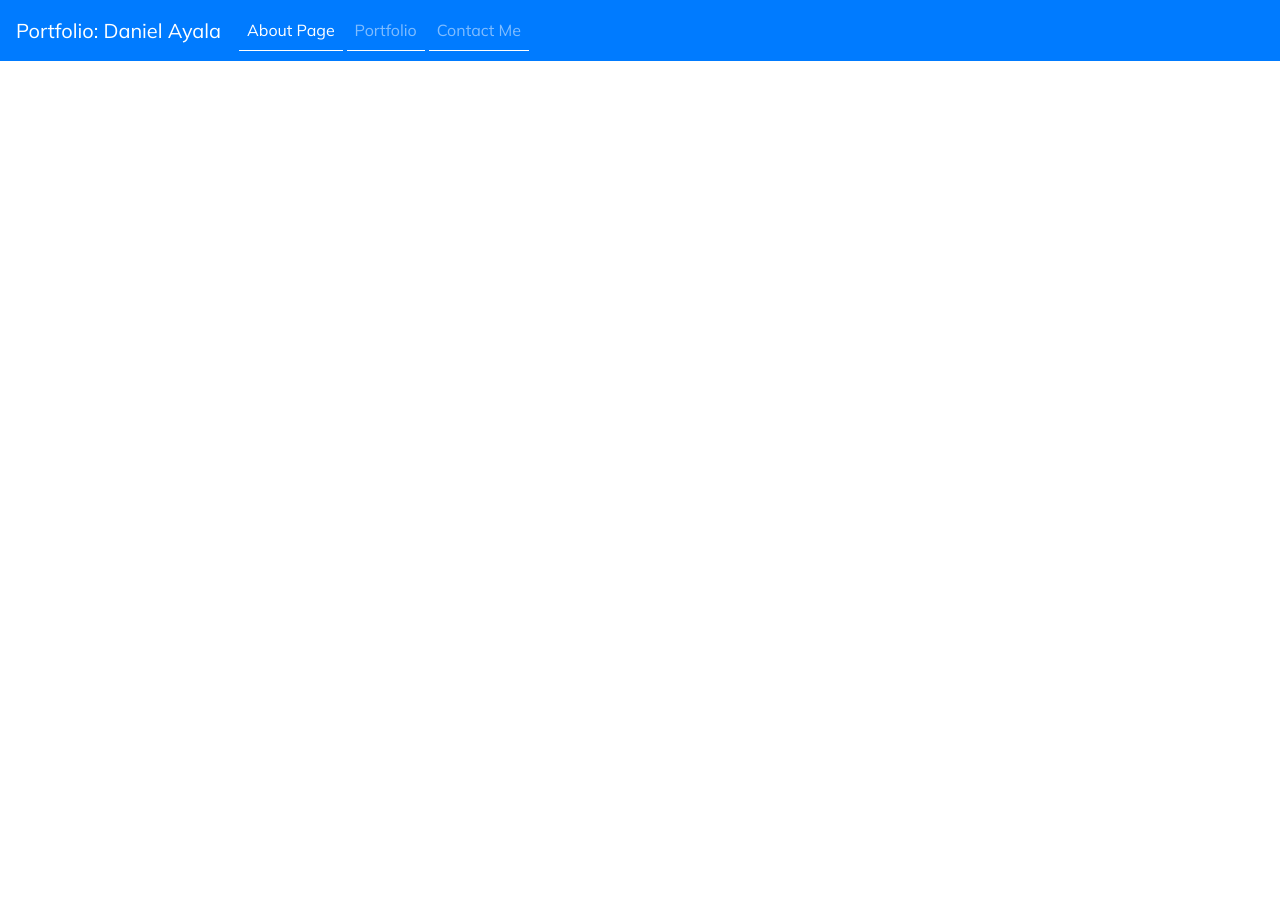
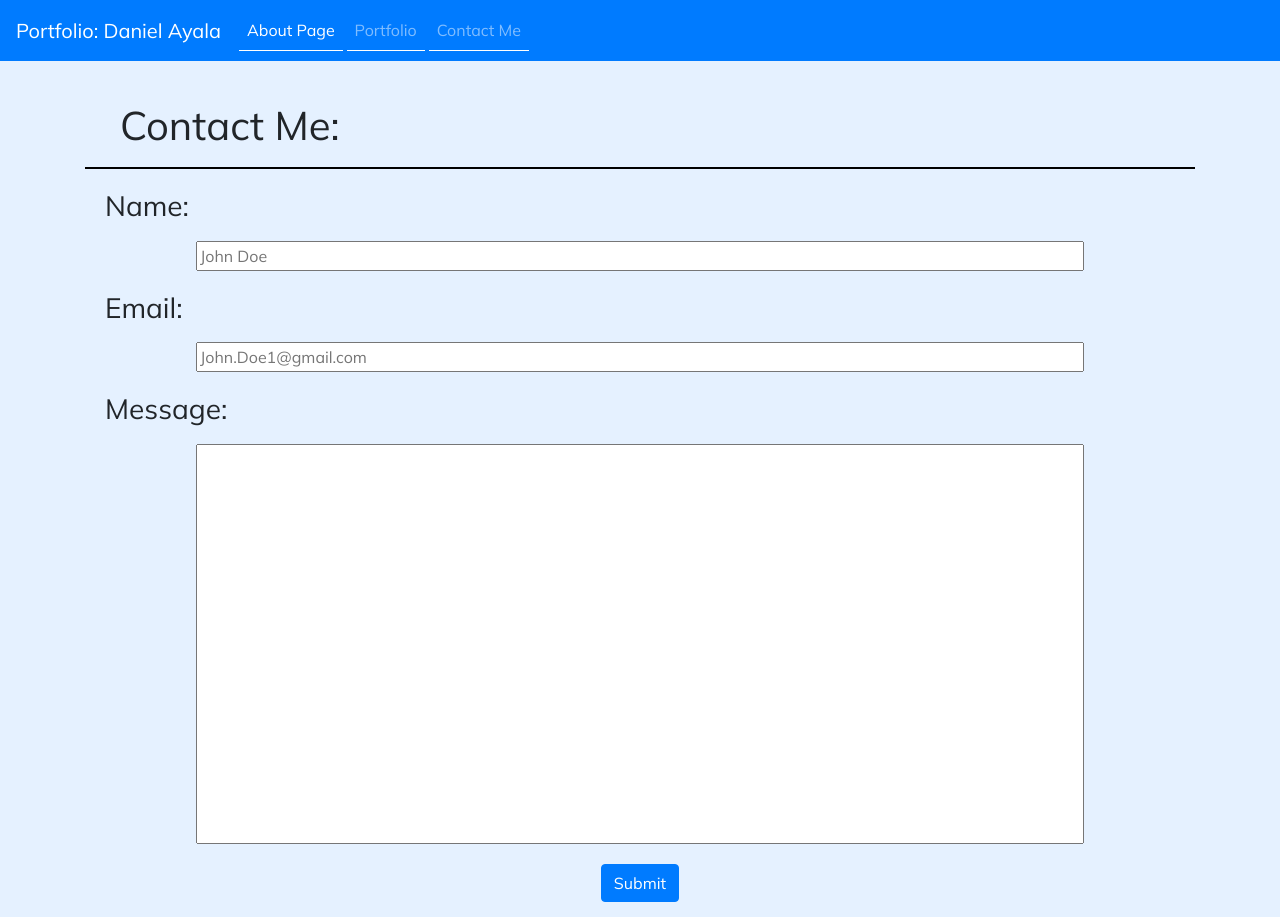
Before and after one commit to DaniBoie/hw2-portfolio, a plain HTML site: page html/contact.html in a window 1280 px wide. Before the commit the page ends 800 px from the top, so only its background shows below. Drawn offline with nearby package versions, Linux system fonts and the light colour scheme.

Commit message:
Contact Page Finished

```diff
--- a/css/contact.css
+++ b/css/contact.css
@@ -0,0 +1,55 @@
+/* .col1 {
+  background-color: #e9ecef;
+  margin-top: 10px;
+} */
+
+body {
+  background-color: rgba(0, 123, 255, 0.1);
+}
+
+#greeting {
+  margin-top: 10px;
+  margin-left: 20px;
+  padding-bottom: 10px;
+  width: 100%;
+}
+
+#input {
+  width: 80%;
+}
+
+/* #inputBox {
+  border: black solid 21px;
+} */
+
+.headRow {
+  border-bottom: black solid 2px;
+  margin-top: 30px;
+  margin-left: auto;
+  margin-right: auto;
+}
+
+.contentRow {
+  margin-top: 10px;
+}
+
+.input {
+  text-align: center;
+}
+
+.messageBox {
+  height: 400px;
+}
+
+.boxHeight {
+  height: 100%;
+  text-align: justify;
+}
+
+.submitBtn {
+  margin-top: 20px;
+  text-align: center;
+  margin-bottom: 15px;
+}
+
+.
--- a/css/portfolio.css
+++ b/css/portfolio.css
@@ -1,7 +1,7 @@
 .container {
   /* background-color: ivory; */
   align-items: center;
-  border: solid black 2px;
+  /* border: solid black 2px; */
   margin-bottom: 10px;
   margin-top: 10px;
   background-color: #e9ecef;
--- a/html/contact.html
+++ b/html/contact.html
@@ -10,6 +10,7 @@
   <link rel="stylesheet" href="https://stackpath.bootstrapcdn.com/bootstrap/4.5.0/css/bootstrap.min.css"
     integrity="sha384-9aIt2nRpC12Uk9gS9baDl411NQApFmC26EwAOH8WgZl5MYYxFfc+NcPb1dKGj7Sk" crossorigin="anonymous">
   <link rel="stylesheet" href="../css/index.css">
+  <link rel="stylesheet" href="../css/contact.css">
 
 </head>
 
@@ -18,8 +19,8 @@
   <!-- This section is the nav bar and all its components -->
   <nav class="navbar navbar-expand-lg navbar-dark bg-primary">
     <a class="navbar-brand" href="#">Portfolio: Daniel Ayala</a>
-    <button class="navbar-toggler" type="button" data-toggle="collapse" data-target="#navbarNav" aria-controls="navbarNav"
-      aria-expanded="false" aria-label="Toggle navigation">
+    <button class="navbar-toggler" type="button" data-toggle="collapse" data-target="#navbarNav"
+      aria-controls="navbarNav" aria-expanded="false" aria-label="Toggle navigation">
       <span class="navbar-toggler-icon"></span>
     </button>
     <div class="collapse navbar-collapse " id="navbarNav">
@@ -37,14 +38,59 @@
     </div>
   </nav>
 
+  <main class="container" id="inputBox">
+    <header class="row headRow">
+      <section class="col-sm-12 col-xs-12 col1">
+        <h1 id="greeting">Contact Me:</h1>
+      </section>
+    </header>
+
+
+    <header class="row contentRow">
+      <section class="col-sm-12 col-xs-12 col1">
+        <h3 id="greeting">Name:</h3>
+        <div class="input">
+        <input type="text" placeholder="John Doe" id="input">
+        </div>
+      </section>
+    </header>
+
+    <header class="row contentRow">
+      <section class="col-sm-12 col-xs-12 col1">
+        <h3 id="greeting">Email:</h3>
+        <div class="input">
+          <input type="text" placeholder="John.Doe1@gmail.com" id="input">
+        </div>
+      </section>
+    </header>
+
+    <header class="row contentRow">
+      <section class="col-sm-12 col-xs-12 col1">
+        <h3 id="greeting">Message:</h3>
+        <div class="input messageBox">
+          <input type="text" id="input" class="boxHeight">
+        </div>
+      </section>
+    </header>
+
+    <div class="submitBtn">
+    <input class="btn btn-primary" type="submit" value="Submit">
+    </div>
+
+  </main>
+
+
 
 
   <script src="https://code.jquery.com/jquery-3.5.1.slim.min.js"
-    integrity="sha384-DfXdz2htPH0lsSSs5nCTpuj/zy4C+OGpamoFVy38MVBnE+IbbVYUew+OrCXaRkfj" crossorigin="anonymous"></script>
+    integrity="sha384-DfXdz2htPH0lsSSs5nCTpuj/zy4C+OGpamoFVy38MVBnE+IbbVYUew+OrCXaRkfj"
+    crossorigin="anonymous"></script>
   <script src="https://cdn.jsdelivr.net/npm/popper.js@1.16.0/dist/umd/popper.min.js"
-    integrity="sha384-Q6E9RHvbIyZFJoft+2mJbHaEWldlvI9IOYy5n3zV9zzTtmI3UksdQRVvoxMfooAo" crossorigin="anonymous"></script>
+    integrity="sha384-Q6E9RHvbIyZFJoft+2mJbHaEWldlvI9IOYy5n3zV9zzTtmI3UksdQRVvoxMfooAo"
+    crossorigin="anonymous"></script>
   <script src="https://stackpath.bootstrapcdn.com/bootstrap/4.5.0/js/bootstrap.min.js"
-    integrity="sha384-OgVRvuATP1z7JjHLkuOU7Xw704+h835Lr+6QL9UvYjZE3Ipu6Tp75j7Bh/kR0JKI" crossorigin="anonymous"></script>
+    integrity="sha384-OgVRvuATP1z7JjHLkuOU7Xw704+h835Lr+6QL9UvYjZE3Ipu6Tp75j7Bh/kR0JKI"
+    crossorigin="anonymous"></script>
 </body>
 
 </html>
```
Also changed, not shown: html/portfolio.html (+1 -1 lines).
